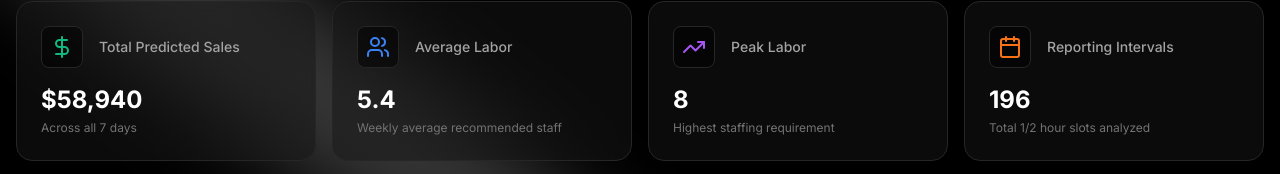
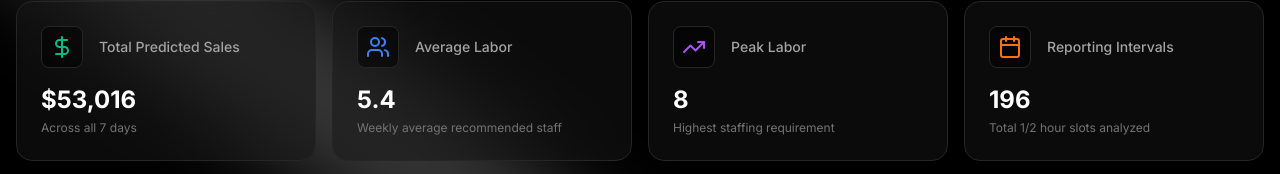
Before and after one commit to evahba/ldt3847, a Next.js app: page / in a window 1280 px wide. Shown: the part 255-429 px from the top of the page. Built offline with nearby package versions, Linux system fonts and the light colour scheme.

Commit message:
fix total sales to use weekly targets sum

```diff
--- a/src/app/page.tsx
+++ b/src/app/page.tsx
@@ -249,12 +249,8 @@ export default function Home() {
 
   // Stats derived from computed data
   const totalSales = useMemo(() =>
-    days.reduce((sum, day) =>
-      sum + computedItems.reduce((s, item) => {
-        const v = item.days[day].sales;
-        return s + (typeof v === "number" ? v : 0);
-      }, 0), 0),
-    [computedItems]);
+    days.reduce((sum, day) => sum + (weeklyTargets[day] ?? 0), 0),
+    [weeklyTargets]);
 
   const allRcmds = computedItems.flatMap((item) => days.map((d) => item.days[d].rcmd));
   const avgRcmd = allRcmds.length ? (allRcmds.reduce((a, b) => a + b, 0) / allRcmds.length).toFixed(1) : "0";
```
